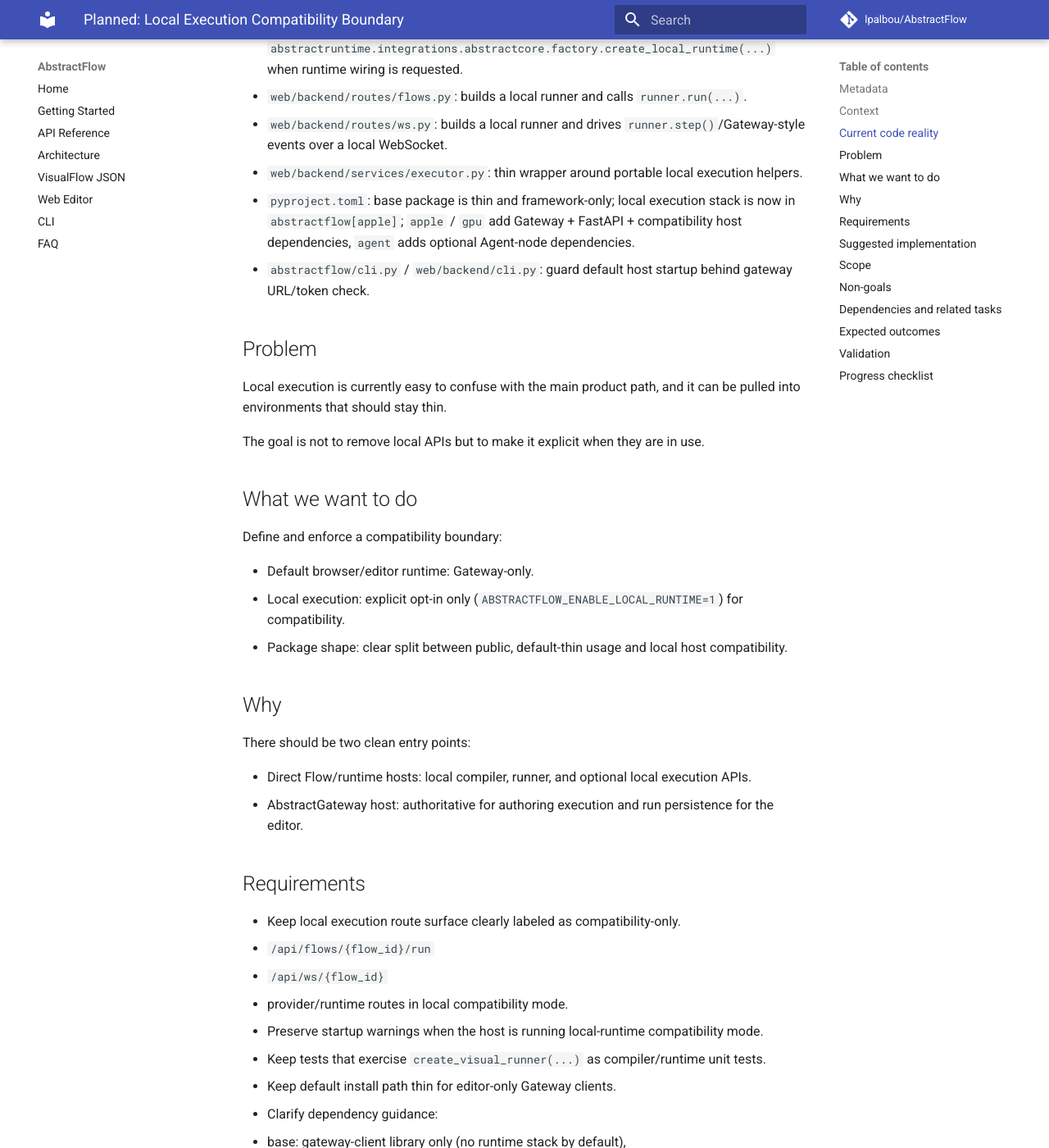
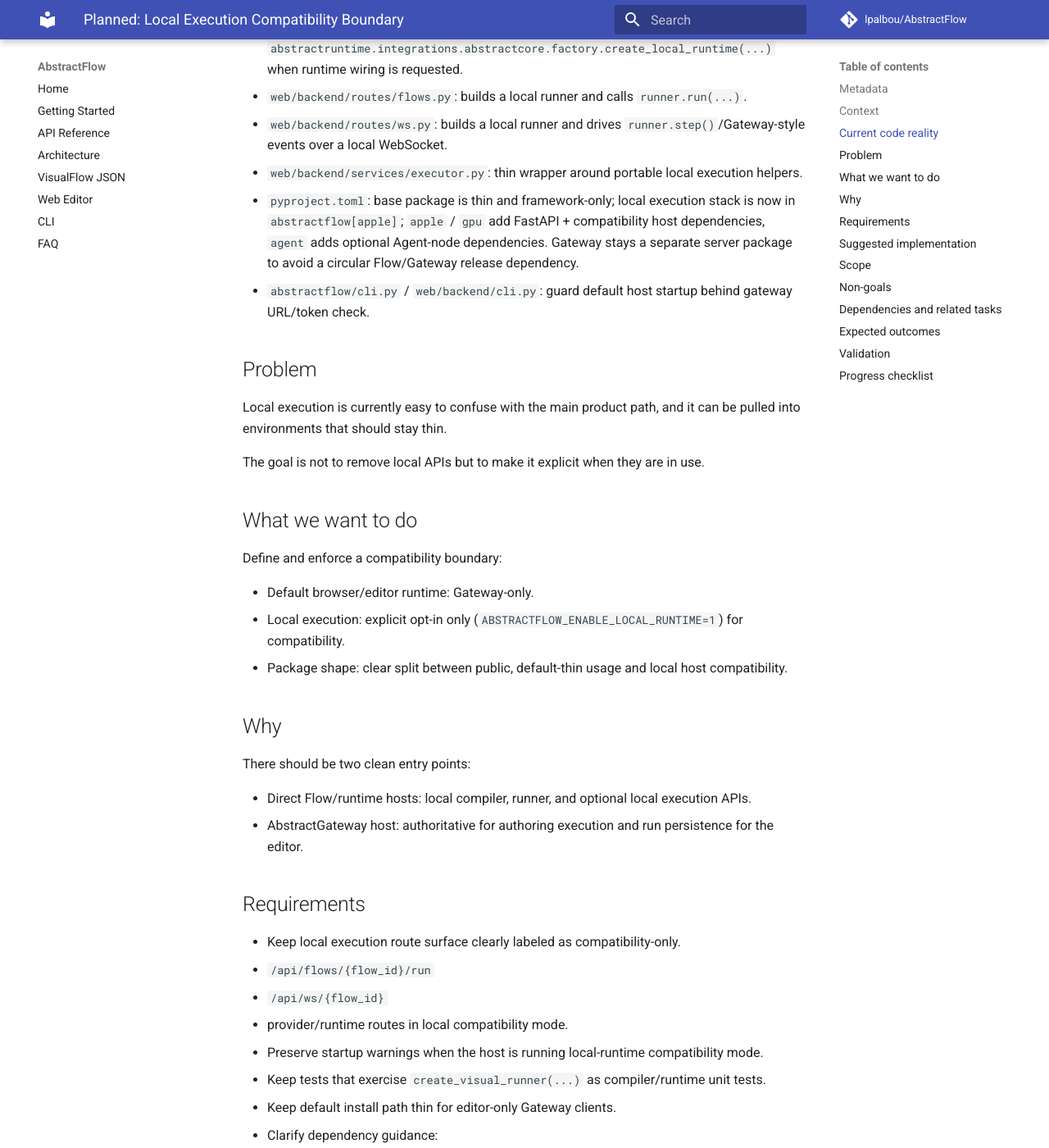
Before and after one commit to lpalbou/AbstractFlow, an MkDocs documentation site: the page built from docs/backlog/planned/030_local_execution_compatibility_boundary.md, in a window 1280 px wide and 1400 px high, scrolled down 896 px. Shown: the whole window at 82% size. Built offline with MkDocs 1.6.1 and Material for MkDocs 9.7.7, drawn with Linux system fonts in a browser that asks for light colours; comment, search, counter and statistics services are not loaded; some of the changed text lies outside the part shown.

Commit message:
Break Flow Gateway extras cycle

```diff
--- a/docs/backlog/planned/030_local_execution_compatibility_boundary.md
+++ b/docs/backlog/planned/030_local_execution_compatibility_boundary.md
@@ -32,8 +32,9 @@
   events over a local WebSocket.
 - `web/backend/services/executor.py`: thin wrapper around portable local execution helpers.
 - `pyproject.toml`: base package is thin and framework-only; local execution stack is now in
-  `abstractflow[apple]`; `apple` / `gpu` add Gateway + FastAPI + compatibility host dependencies,
-  `agent` adds optional Agent-node dependencies.
+  `abstractflow[apple]`; `apple` / `gpu` add FastAPI + compatibility host dependencies,
+  `agent` adds optional Agent-node dependencies. Gateway stays a separate server package to avoid
+  a circular Flow/Gateway release dependency.
 - `abstractflow/cli.py` / `web/backend/cli.py`: guard default host startup behind gateway URL/token check.
 
 ## Problem
@@ -69,7 +70,8 @@
 - Keep default install path thin for editor-only Gateway clients.
 - Clarify dependency guidance:
   - base: gateway-client library only (no runtime stack by default),
-  - `apple`, `gpu`: Gateway + FastAPI + compatibility host dependencies + local execution stack,
+  - `apple`, `gpu`: FastAPI + compatibility host dependencies + local execution stack,
+  - Gateway server: install `abstractgateway[apple]` or `abstractgateway[gpu]` separately,
   - `agent`: optional local compatibility support for Agent nodes,
 
 ## Suggested implementation
```
Also changed, not shown: CHANGELOG.md (+1 -1 lines), README.md (+1 -1 lines), pyproject.toml (+4 -4 lines).
